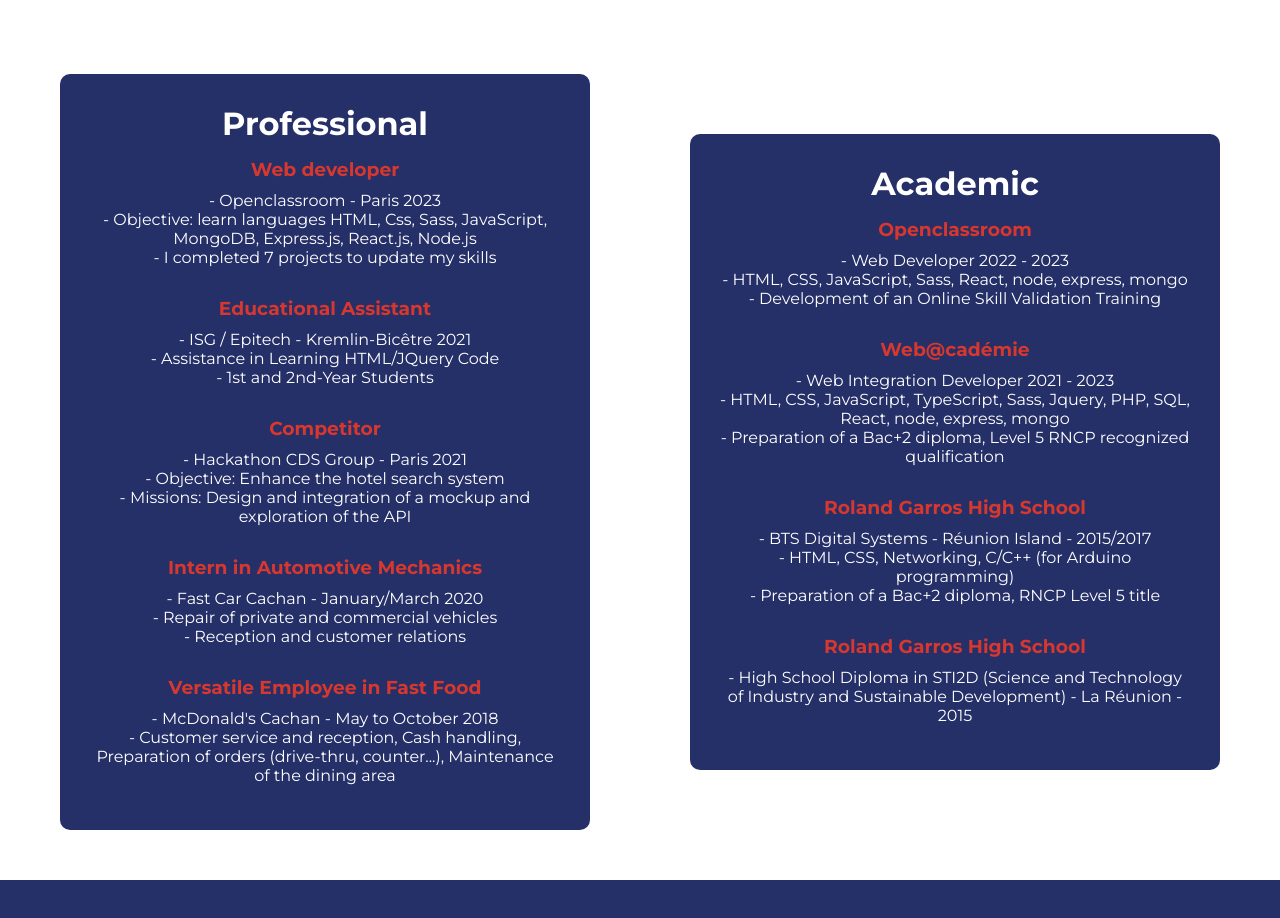
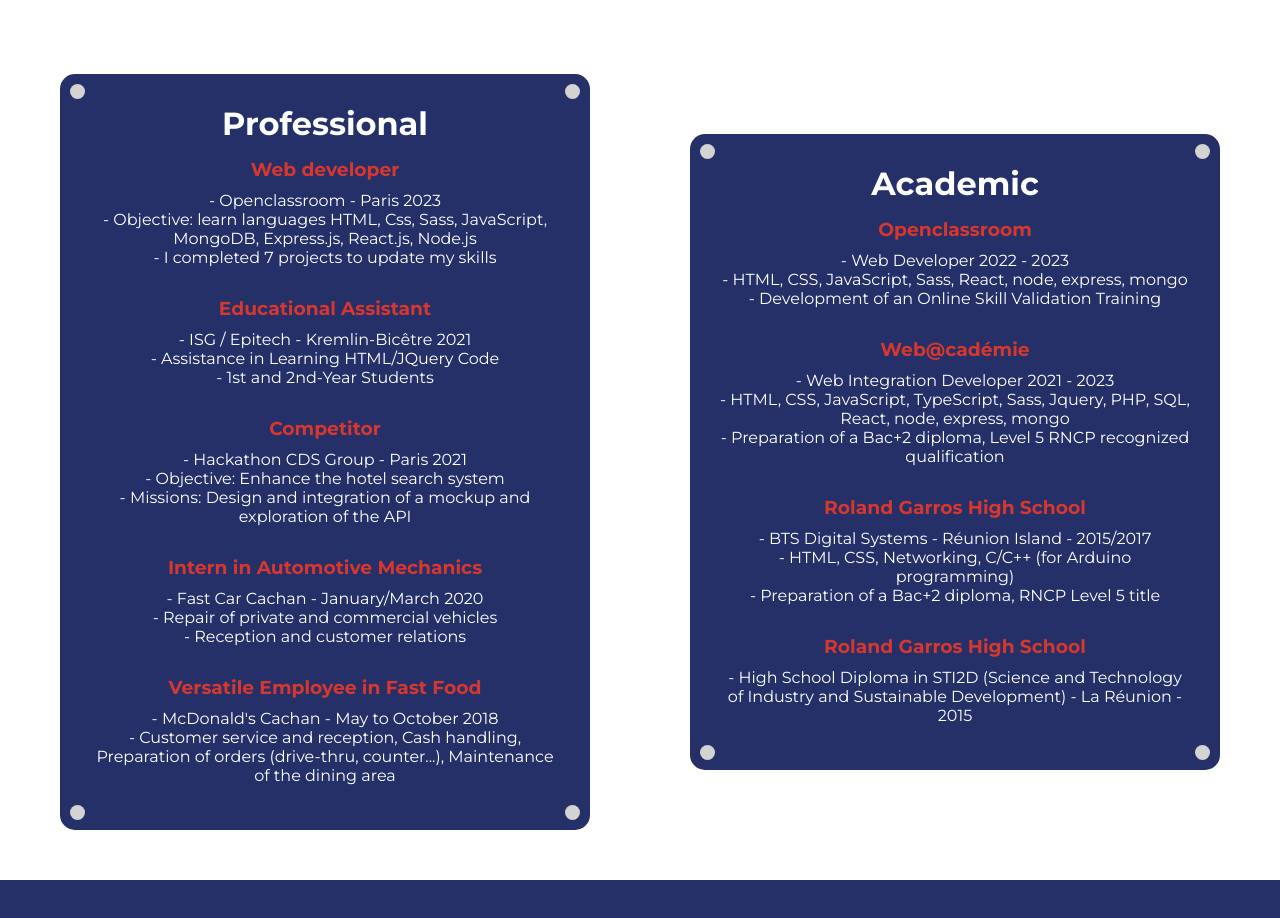
Before and after one commit to archi974/Portfolio-2.0, a React (Create React App) app: page /skills in a window 1280 px wide. Shown: the part 880-1798 px from the top of the page. Built offline with nearby package versions, Linux system fonts and the light colour scheme.

Commit message:
[ADD] nail for skills

```diff
--- a/src/pages/skills.js
+++ b/src/pages/skills.js
@@ -16,6 +16,8 @@
             <div className="skills-section-content">
                 <section className="bloc-skills_section">
                     <h2 className="skills-professional">{skills[language].titleProfessional}</h2>
+                    <div className="nail-top left"></div>
+                    <div className="nail-top right"></div>
                     {
                         skills[language].professional.map((professionalItem, i) => (
                             <section className="professional-bloc" key={i}>
@@ -28,9 +30,14 @@
                             </section>
                         ))
                     }
+                    <div className="nail-bottom left"></div>
+                    <div className="nail-bottom right"></div>
+
                 </section>
                 <section className="bloc-skills_section">
                     <h2 className="skills-academic">{skills[language].titleAcademic}</h2>
+                    <div className="nail-top left"></div>
+                    <div className="nail-top right"></div>
                     {
                         skills[language].academic.map((academicItem, i) => (
                             <section className="academic-bloc" key={i}>
@@ -43,6 +50,8 @@
                             </section>
                         ))
                     }
+                    <div className="nail-bottom left"></div>
+                    <div className="nail-bottom right"></div>
                 </section>
             </div>
         </article>
--- a/src/styles/pages/_skills.scss
+++ b/src/styles/pages/_skills.scss
@@ -16,11 +16,30 @@
             flex-direction: column;
             text-align: center;
             background-color: $blue;
-            border-radius: 10px;
+            border-radius: 15px;
             padding: 30px;
             height: fit-content;
             margin: 50px;
             width: 530px;
+            position: relative;
+
+            .nail-top {
+                @include nail;
+                top: 10px;
+            }
+
+            .nail-bottom {
+                @include nail;
+                bottom: 10px;
+            }
+
+            .left {
+                left: 10px;
+            }
+
+            .right {
+                right: 10px;
+            }
 
             .skills-professional,
             .skills-academic {
@@ -50,6 +69,7 @@
                     li {
                         color: #fff;
                         overflow-wrap: break-word;
+
                         @media only screen and (max-width: 425px) {
                             font-size: .75rem;
                         }
@@ -91,11 +111,13 @@
         @media only screen and (max-width: 1400px) {
             font-size: $font-size-medium;
         }
+
         @media only screen and (max-width: 875px) {
             font-size: $font-size-small;
         }
+
         @media only screen and (max-width: 475px) {
-            font-size:$font-size-xs;
+            font-size: $font-size-xs;
         }
     }
 }
```
Also changed, not shown: src/styles/_app.scss (+19 -3 lines), src/styles/index.min.css, 2 other files (tests, documents, lock files or other folders).
